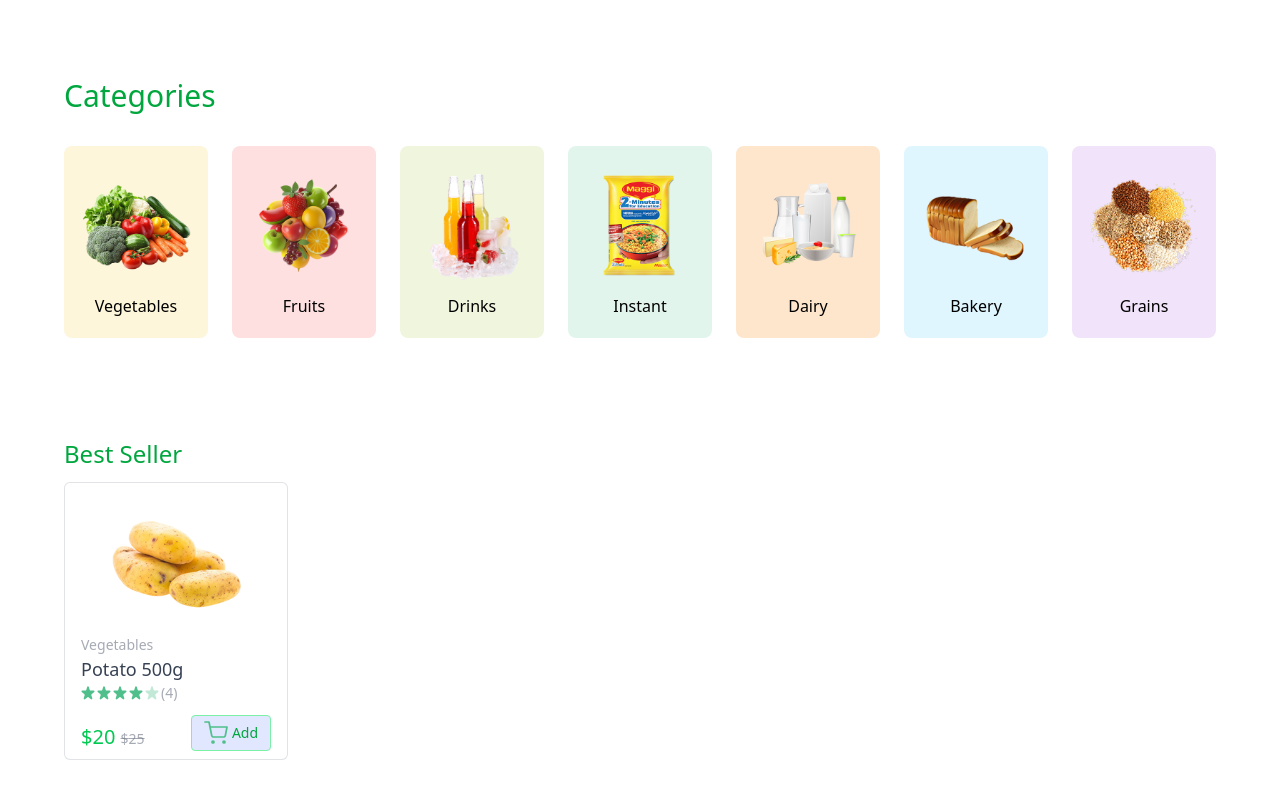
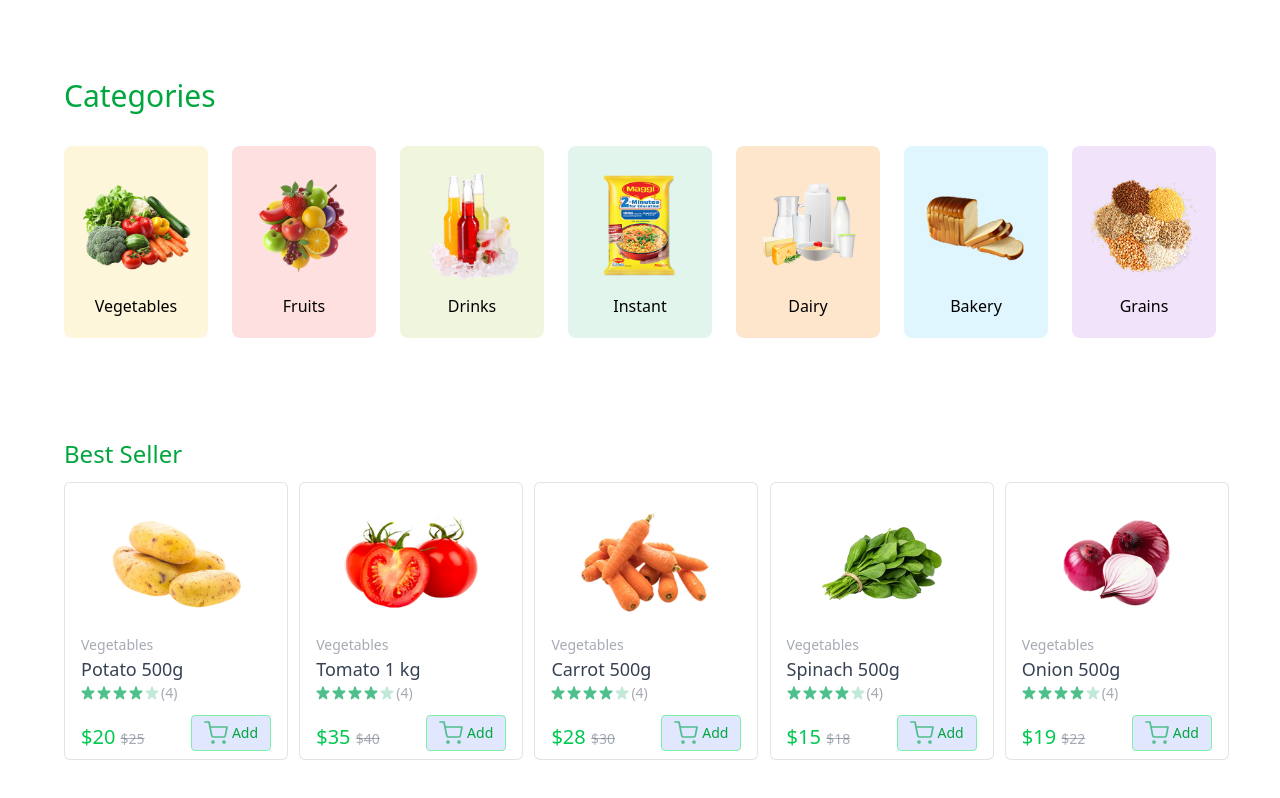
Before and after one commit to MrMuhammadjon/GreenCart, a React (Vite) app: page / in a window 1280 px wide. Shown: the part 667-1465 px from the top of the page. Built offline with nearby package versions, Linux system fonts and the light colour scheme.

Commit message:
the end for today

```diff
--- a/src/Components/BestSeller.jsx
+++ b/src/Components/BestSeller.jsx
@@ -4,14 +4,18 @@
 
 const BestSeller = () => {
 
-    const {products} = useAppContext()
+    const { products } = useAppContext()
 
     return (
         <>
             <div className="w-[90%] flex flex-col gap-3 m-auto mt-10 py-10">
                 <h1 className='text-2xl md:text3xl font-medium text-green-600'>Best Seller</h1>
-                <div className="w-[100%] grid grid-cols-2 sm:grid-cols-3 md:grid-cols-4 lg:grid-cols-5 xl:grid-cols-6">
-                    <Products product={products[0]}/>
+                <div className="w-[100%] grid grid-cols-2 sm:grid-cols-3 md:grid-cols-4 md:gap-6 lg:grid-cols-5  gap-3">
+                    {
+                        products.filter((product) => product.inStock).slice(0,5).map((product, index)=>(
+                            <Products key={index} product={product}/>
+                        ))
+                    }
                 </div>
             </div>
         </>
```
